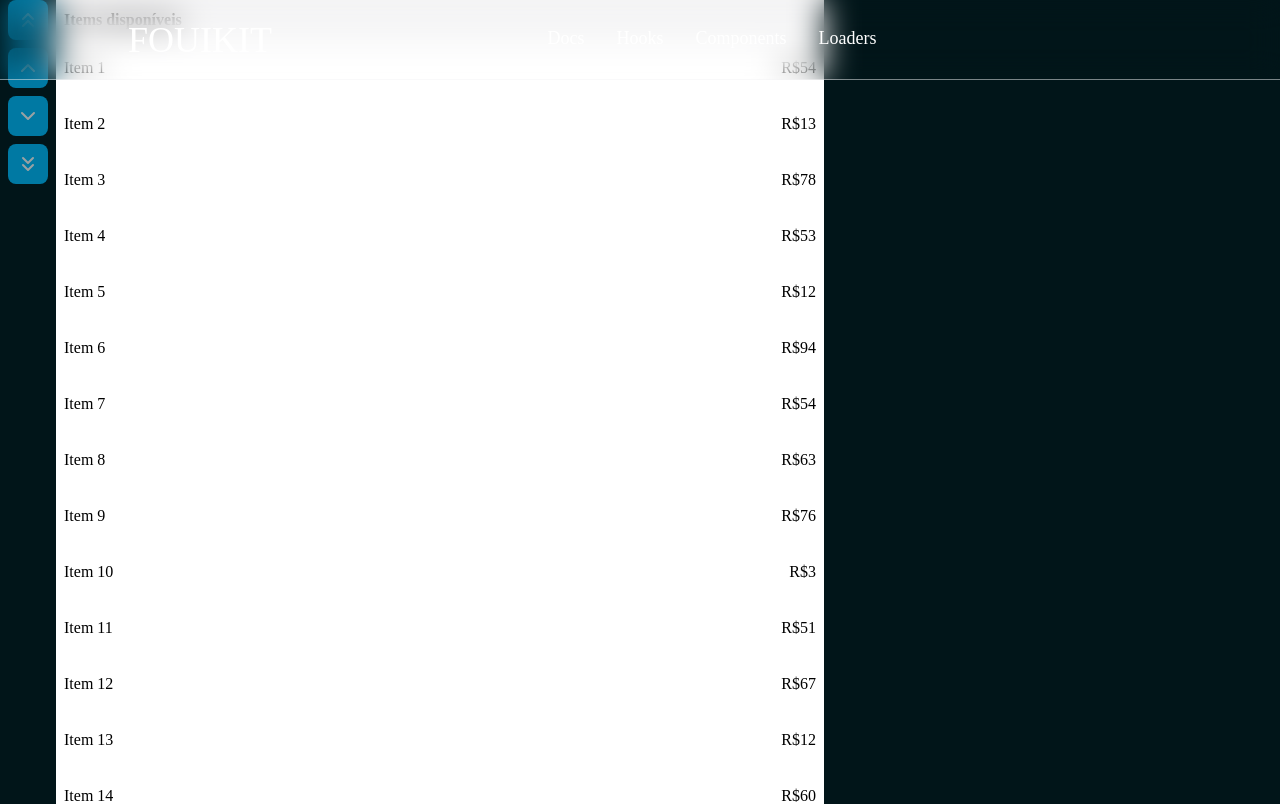
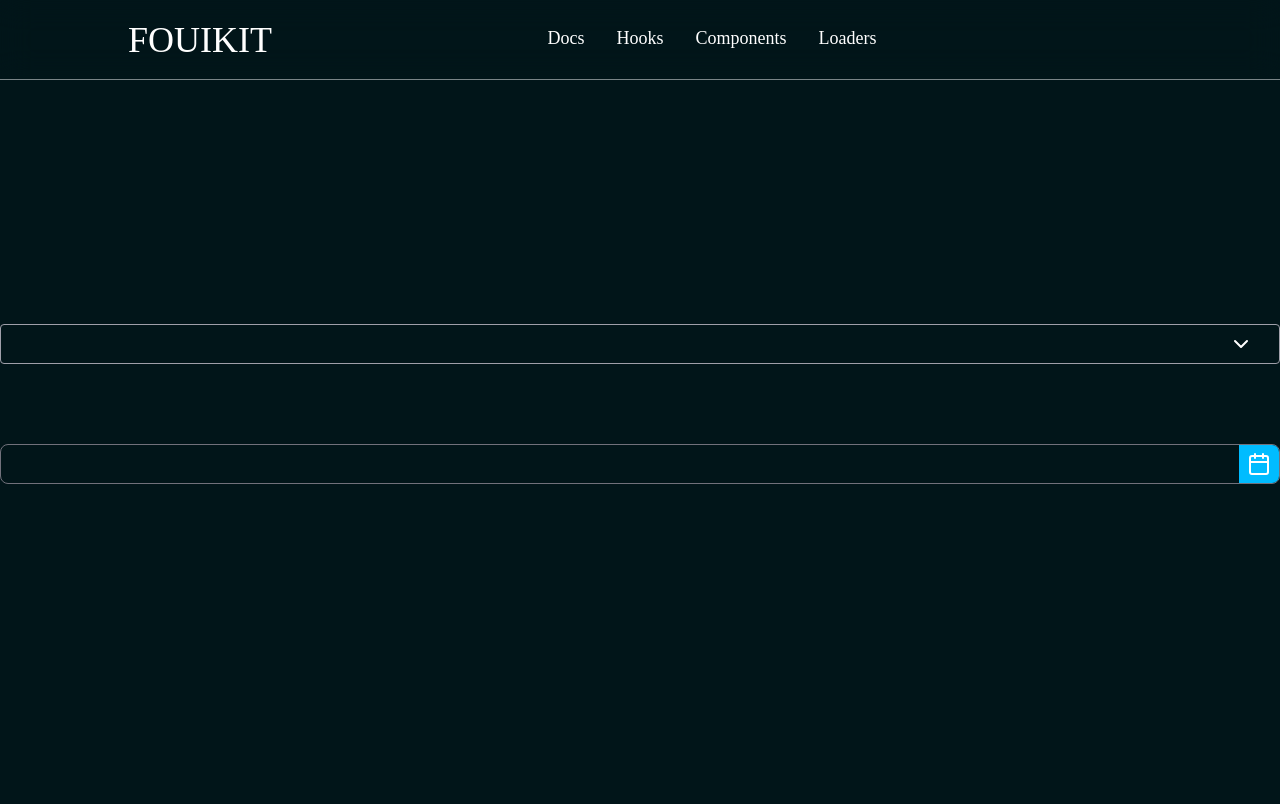
Before and after one commit to filipeoliveira-oss/uiKit, a Next.js app: page /development in a window 1280 px wide. Shown: the top 804 px of the page. Built offline with nearby package versions, Linux system fonts and the light colour scheme.

Commit message:
fix: calendar issues

```diff
--- a/src/app/development/page.tsx
+++ b/src/app/development/page.tsx
@@ -11,6 +11,7 @@ import RadioGroup from '@/uiKit/radioGroup/radioGroup';
 import Rating from '@/uiKit/rating/rating';
 import DataView from '@/uiKit/dataView/dataView';
 import OrderList from '@/uiKit/orderList/orderList';
+import { Dropdown } from '@/uiKit/dropdown/dropdown';
 
 
 interface teste {
@@ -18,25 +19,12 @@ interface teste {
     price: string
 }
 export default function Component() {
-    const items = Array.from({ length: 50 }, (_, i) => ({
-        name: `Item ${i + 1}`,
-        price: Math.floor(Math.random() * 100) + 1, // random price from 1 to 100
-    }));
-    const [a, sa] = useState<Array<any>>(items)
-
-
-    const item = (item: teste) => {
-        return (
-            <div className='w-[60vw] h-fit flex flex-row justify-between items-center py-4 px-2'>
-                <span>{item.name}</span>
-                <span>R${item.price}</span>
-            </div>
-        )
-    }
-
+    const [a, b] = useState('')
+    const [c, d] = useState('')
     return (
-        <div className="w-full h-full flex flex-col gap-8">
-            <OrderList value={a} itemTemplate={item} changeValue={(e) => sa(e)} header='Items disponíveis'/>
+        <div className="w-screen h-screen flex flex-col gap-20 items-center justify-center">
+            <Dropdown content={['1', '2']} value={c} onChangeValue={(e) => d(e)} className='text-white'/>
+            <Calendar date={a} setDate={(e) => b(e)} showButtonBar showIcon/>
         </div>
     )
 }
--- a/src/components/home/footer.tsx
+++ b/src/components/home/footer.tsx
@@ -3,7 +3,7 @@ import Link from "next/link";
 
 export default function Footer() {
     return (
-        <div className="w-full h-[50vh] flex items-center justify-center flex-col">
+        <div className="w-full h-[50vh] flex items-center justify-center flex-col bg-background/50 mt-8">
             <div className="w-defaultWidth h-full flex flex-row justify-between items-center">
                 <div className="w-fit h-fit flex flex-col gap-2">
                     <span className="font-bold mb-8">General</span>
--- a/src/uiKit/calendar/calendar.tsx
+++ b/src/uiKit/calendar/calendar.tsx
@@ -86,6 +86,7 @@ export default function Calendar({ disabled, label, labelClassname, language = '
         'de': { today: 'Heute', now: 'Jetzt', close: 'Schließen' }, // German
     };
     const wrapperRef = useRef<HTMLDivElement>(null);
+
     function getLabel(key: 'today' | 'now' | 'close'): string {
         const lang = language.slice(0, 2);
         return i18nLabels[lang]?.[key] || i18nLabels['en'][key];
@@ -343,13 +344,22 @@ export default function Calendar({ disabled, label, labelClassname, language = '
         return result;
     }
 
+    function handleOpenCalendar(){
+        if(actualDate){
+            setCurrentMonth(actualDate.getMonth())
+            setCurrentYear(actualDate.getFullYear())
+        }
+
+        setShowCalendar(true)
+    }
+
     return (
 
         <div ref={wrapperRef} className="w-full h-fit flex flex-col gap-4 relative select-none" style={{ pointerEvents: disabled ? 'none' : 'auto', backgroundColor: calendarColors.containerBackgroundColor }}>
             {label && <label className={labelClassname} style={{ color: calendarColors.labelTextColor }}>{label}</label>}
             {!inline && (
                 <div className="border border-zinc-500 w-full h-10 flex flex-row items-center rounded-lg overflow-hidden" >
-                    <input onFocus={() => setShowCalendar(true)} className="px-2 w-full h-full bg-transparent border-none outline-none" value={date} readOnly />
+                    <input onFocus={() => handleOpenCalendar()} className="px-2 w-full h-full bg-transparent border-none outline-none" value={date} readOnly />
                     {showIcon && (
                         <div className="w-fit h-full px-2 flex items-center" style={{ backgroundColor: calendarColors.iconBackgroundColor }}>
                             <svg xmlns="http://www.w3.org/2000/svg" width="24" height="24" viewBox="0 0 24 24" fill="none" stroke={calendarColors.iconColor} strokeWidth="2" strokeLinecap="round" strokeLinejoin="round">
--- a/src/uiKit/dropdown/dropdown.tsx
+++ b/src/uiKit/dropdown/dropdown.tsx
@@ -63,7 +63,7 @@ export const Dropdown = forwardRef<HTMLDivElement, dropdownProps>(
         }
 
         return (
-            <div {...props} className={cn(`shrink-0 w-full h-10 rounded outline-none border border-[rgba(0,0,0,0.2)] pl-2 text-base mt-2 text-black  bg-transparent flex items-center relative ${disabled ? 'cursor-auto opacity-85' : 'cursor-pointer'}`, className)} onClick={() => !disabled && setIsOpen(!isOpen)} ref={dropdownRef}>
+            <div {...props} className={cn(`shrink-0 w-full h-10 rounded outline-none border border-zinc-400 pl-2 text-base mt-2 text-black  bg-transparent flex items-center relative ${disabled ? 'cursor-auto opacity-85' : 'cursor-pointer'}`, className)} onClick={() => !disabled && setIsOpen(!isOpen)} ref={dropdownRef}>
                 <span className={`text-base ${!value ? 'text-[#757575]' : ''}`}>{value ? ((typeof value === 'string' || typeof value === 'number') ? String(value) : String(value[labelKey])) : placeholder}</span>
                 <motion.div className={`absolute right-[2%] `} variants={icon} initial='closed' animate={isOpen ? 'open' : 'closed'}>
                     {!disabled && <ChevronDown />}
```
